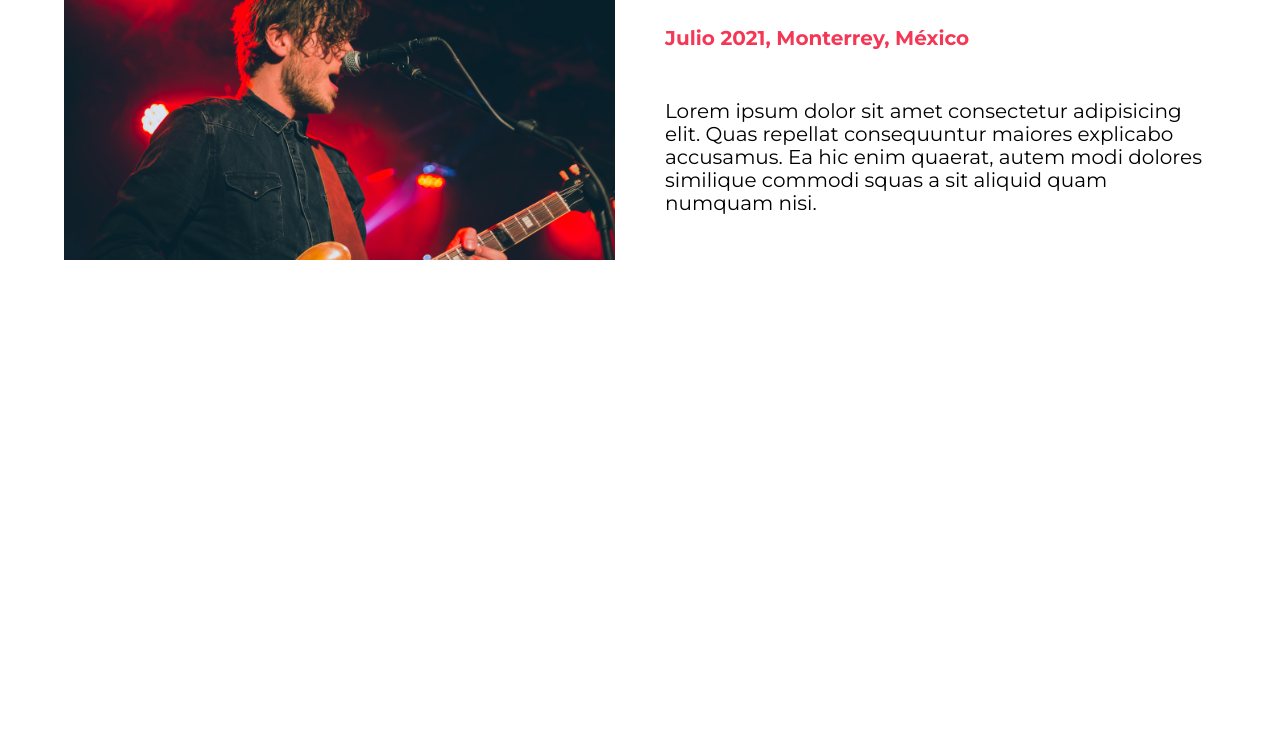
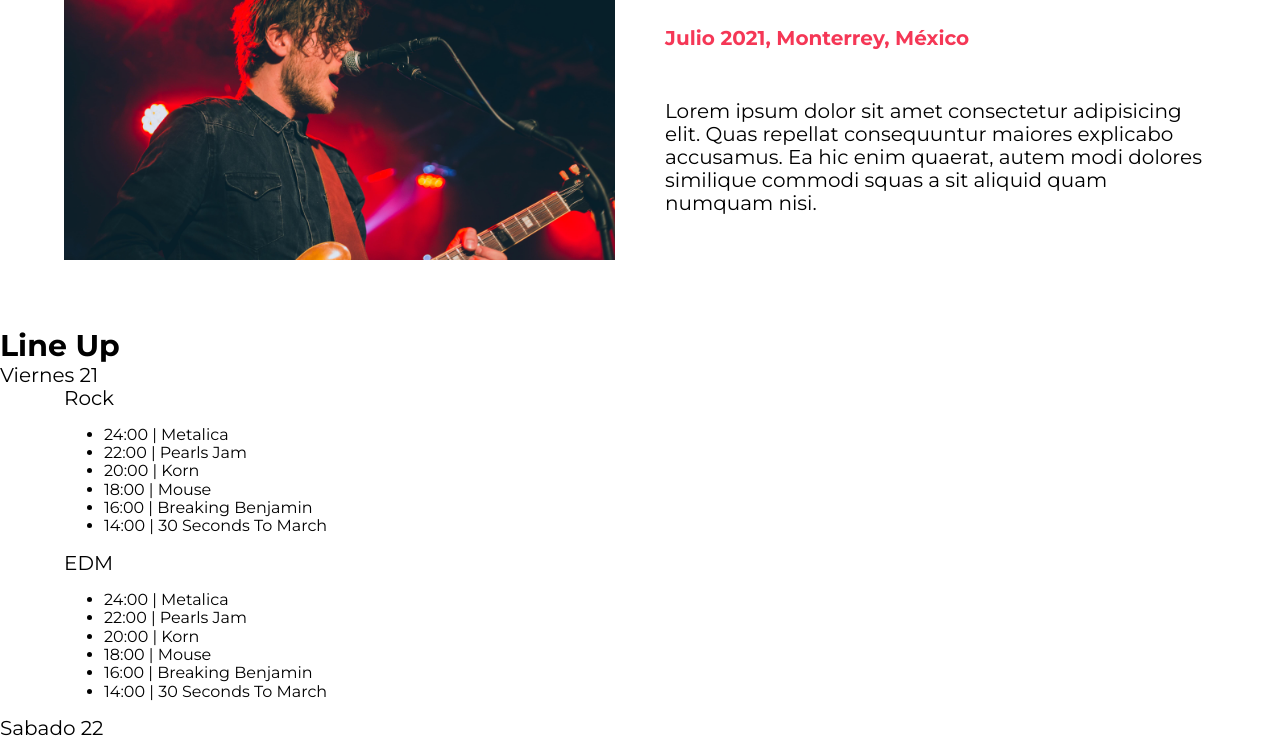
Before and after one commit to HectorGerardoZV/Proyecto04-FestivalMusica, a website: page html/index.html in a window 1280 px wide. Shown: the part 817-1557 px from the top of the page. Before the commit the page ends 1146 px from the top, so only its background shows below. Drawn offline with Linux system fonts and the light colour scheme.

Commit message:
Agregando html de la seccion line up

```diff
--- a/html/index.html
+++ b/html/index.html
@@ -53,6 +53,40 @@
         </div>
     </div>
 
+    <section>
+        <h3>Line Up</h3>
+        <p class="dia">Viernes 21</p>
+        <div class="escenarios-contenedor contenedor">
+            <div class="escenario rock bg-amarillo">
+                <p class="nombre-escenario">Rock</p>
+
+                <ul class="calendario">
+                    <li>24:00 | <span>Metalica</span></li>
+                    <li>22:00 | <span>Pearls Jam</span></li>
+                    <li>20:00 | <span>Korn</span></li>
+                    <li>18:00 | <span>Mouse</span></li>
+                    <li>16:00 | <span>Breaking Benjamin</span></li>
+                    <li>14:00 | <span>30 Seconds To March</span></li>
+                </ul>
+
+            </div>
+            <div class="escenario edm bg-verde">
+                <p class="nombre-escenario">EDM</p>
+                <ul class="calendario">
+                    <li>24:00 | <span>Metalica</span></li>
+                    <li>22:00 | <span>Pearls Jam</span></li>
+                    <li>20:00 | <span>Korn</span></li>
+                    <li>18:00 | <span>Mouse</span></li>
+                    <li>16:00 | <span>Breaking Benjamin</span></li>
+                    <li>14:00 | <span>30 Seconds To March</span></li>
+                </ul>
+
+            </div>
+
+        </div>
+        <p class="dia">Sabado 22</p>
+    </section>
+
 </body>
 
 </html>
```
